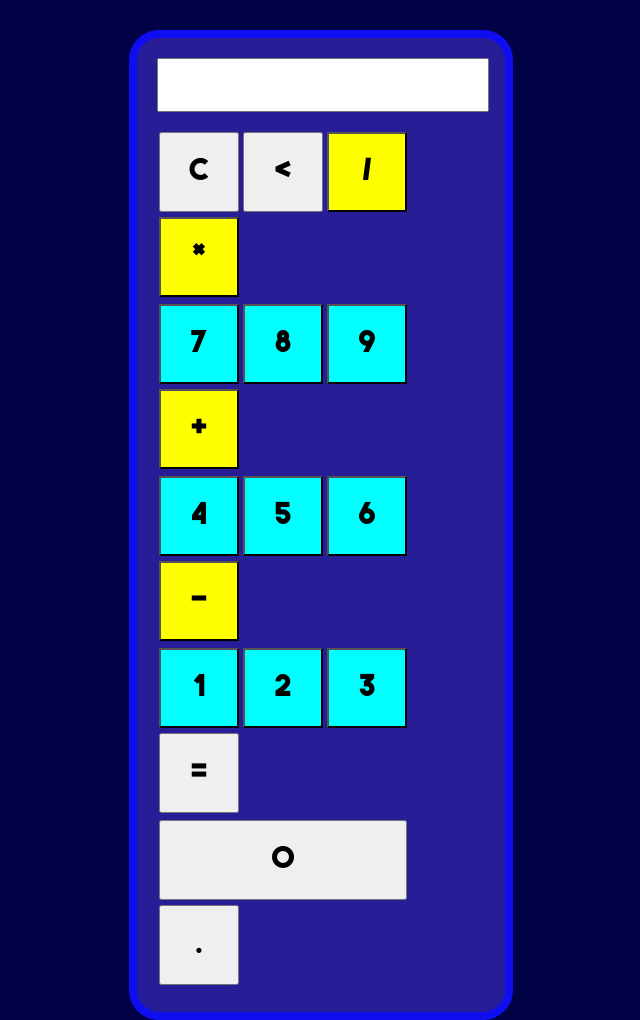
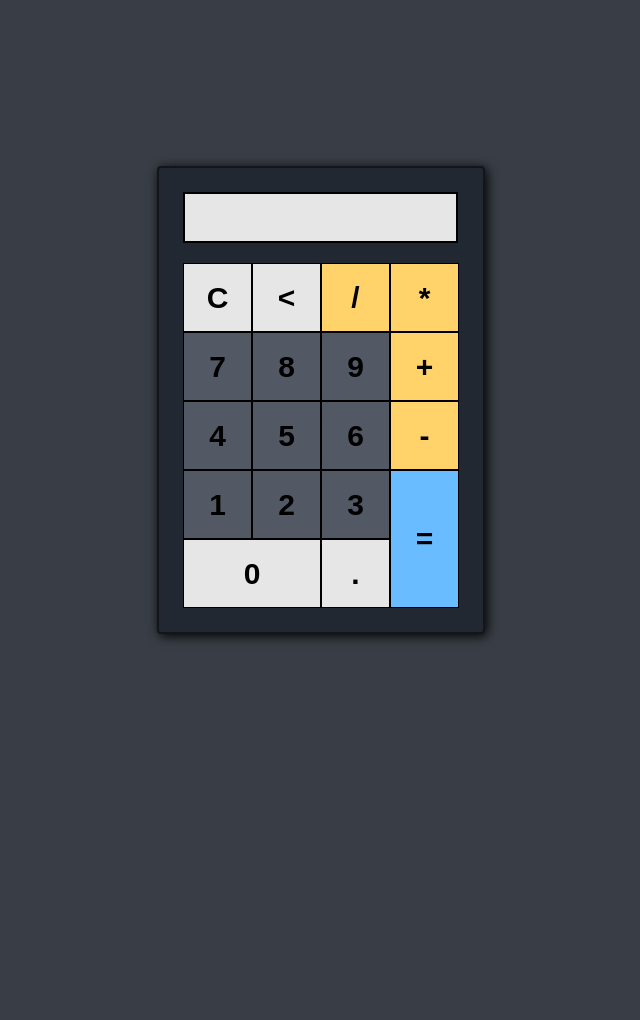
Before and after one commit to brnofranco/calculadora-js, a plain HTML site: page index.html in a window 1280 px wide. Shown: the whole page, without its empty margins (319-959 px from the left). After the commit the page ends 800 px from the top, so only its background shows below. Drawn offline with Linux system fonts and the light colour scheme.

Commit message:
Refatorei toda a vergonha (ou quase)

```diff
--- a/index.html
+++ b/index.html
@@ -1,69 +1,60 @@
 <!DOCTYPE html>
-<html lang="en">
+<html lang="pt-br">
 <head>
     <meta charset="UTF-8">
     <meta name="viewport" content="width=device-width, initial-scale=1.0">
     <title>Calculadora</title>
     <link rel="sortcut icon" href="https://image.flaticon.com/icons/png/512/522/522507.png" type="image/x-icon">
-    <link rel="stylesheet" href="style.css">
-
+    <link rel="stylesheet" href="./styles/style.css">
 </head>
-
-
-<body style="background-color: #010146;">
-
-<div class="borda">
-
-<div class="countainer ">
+<body>
+    <main>
+        <div class="calculator">
+            <div class="content">
                 <form>
                     <input class="textview" id='textview'>
                 </form>
-</div>
-<br>
-<div class="countainer ">
-<table>
-    <td>
-        <input type="button" class='btn ' onclick='c()' value="C" id="ctext">
-        <input type="button" class='btn ' onclick="back()" value="<">
+                <div class="column">
+                    <div class="row">
+                        <input type="button" class='btn btn-al' onclick='c()' value="C" id="ctext">
+                        <input type="button" class='btn btn-al' onclick="back()" value="<">
                         <input type="button" class='btn btn-op' onclick="insert('/')" value="/">
                         <input type="button" class='btn btn-op' onclick="insert('*')" value="*">
-    </td>
-    <tr>
-        <td>
+                    </div>
+                    <div class="row">
                         <input type="button" class='btn btn-num' onclick="insert(7)" value="7">
                         <input type="button" class='btn btn-num' onclick="insert(8)" value="8">
                         <input type="button" class='btn btn-num' onclick="insert(9)" value="9">
                         <input type="button" class='btn btn-op' onclick="insert('+')" value="+">
-        </td>
-    </tr>
-    <tr>
-        <td>
+                    </div>
+                    <div class="row">
                         <input type="button" class='btn btn-num' onclick="insert(4)" value="4">
                         <input type="button" class='btn btn-num' onclick="insert(5)" value="5">
                         <input type="button" class='btn btn-num' onclick="insert(6)" value="6">
                         <input type="button" class='btn btn-op' onclick="insert('-')" value="-">
-        </td>
-    </tr>
-    <tr>
-        <td>
-        <input type="button" class='btn btn-num' onclick="insert(1)" value="1"> </input>
+                    </div>
+                </div>
+                <div class="row">
+                    <div class="column">
+                        <div class="row">
+                            <input type="button" class='btn btn-num' onclick="insert(1)" value="1">
                             <input type="button" class='btn btn-num' onclick="insert(2)" value="2">
                             <input type="button" class='btn btn-num' onclick="insert(3)" value="3">
-        <input type="button" class='btn btn-primary button' onclick='equal()' value="=">
-    </td>
-</tr>
-<tr>
-    <td>
-        <input type='button' class='btn btn-zero button' style='height: 80px; width: 248px' onclick="insert(0)" value='0' id='n0'>
-        <input type='button' class='btn btn-secondary button' onclick="insert('.')" value='.' id='n0'>
-    </td>
-</tr>
-</table>
-
+                        </div>
+                        <div class="row">
+                            <input type='button' class='btn btn-al btn-zero' onclick="insert(0)" value='0' id='n0'>
+                            <input type='button' class='btn btn-al' onclick="insert('.')" value='.' id='n0'>
                         </div>
                     </div>
+                    <div class="row">
+                        <input type="submit" class='btn btn-equal' onclick='equal()' value="=">
+                    </div>
+                </div>
+            </div>
+        </div>
+    </main>
 
-    <script src="main.js"></script>
+    <script src="./js/main.js"></script>
 
 </body>
 </html>
--- a/style.css
+++ /dev/null
@@ -1,49 +0,0 @@
-*{
-	padding: 0;
-	margin: 0;
-}
-
-@font-face{
-    src: url(bold.ttf);
-    font-family: 'TheBold';
-}
-
-.borda{
-    border: 8px solid #0E0EF1;
-    border-radius: 30px;
-    margin-top: 30px;
-    margin-right: 35%;
-    margin-left: 35%;
-    padding: 20px;
-    background-color:#271D96;
-}
-
-.textview{
-    width: 100%;
-    height: 50px;
-    text-align: right;
-    font-size: 50px;
-}
-
-.btn {
-    margin-bottom: 5px;
-    height: 80px;
-    width: 80px;
-    color: black;
-    font-size: 30px;
-    font-weight: bold;
-    font-family: TheBold;
-}
-
-.btn-zero{
-    height: 80px;
-    width: 160px
-}
-
-.btn-num{
-    background-color: cyan;
-}
-
-.btn-op{
-    background-color: yellow;
-}
--- /dev/null
+++ b/styles/style.css
@@ -0,0 +1,109 @@
+* {
+	padding: 0;
+	margin: 0;
+    box-sizing: border-box;
+    font-family: sans-serif;
+}
+
+body {
+    background: #393E46;
+}
+
+main {
+    display: flex;
+    align-items: center;
+    justify-content: center;
+
+    width: 100%;
+    height: 100vh;
+}
+
+.calculator {
+    margin: auto;
+    padding: 24px;
+    border: 2px solid #12151a;
+    background: #222831;
+    border-radius: 4px;
+
+    box-shadow: 2px 2px 12px black;
+}
+
+.content {
+    max-width: 280px;
+}
+
+form {
+    margin-bottom: 20px;
+}
+
+.textview {
+    height: 51px;
+    text-align: right;
+    font-size: 32px;
+    max-width: 275px;
+    padding: 8px;
+
+    border: 2px solid black;
+    background: rgb(230, 230, 230);
+}
+
+.textview:focus {
+    outline: none;
+    border: 2px solid #12151a;
+}
+
+.row {
+    width: 100%;
+    display: flex;
+    flex-direction: row;
+}
+
+.column {
+    width: 100%;
+    display: flex;
+    flex-direction: column;
+}
+
+.btn {
+    height: 69px;
+    width: 69px;
+    color: black;
+    font-size: 30px;
+    font-weight: bold;
+
+    border: 1px solid black;
+    cursor: pointer;
+}
+
+.btn-zero {
+    width: 138px;
+}
+
+.btn-equal {
+    height: 138px;
+    background: #69bcff;
+}
+.btn-equal:hover {
+    background: #376285;
+}
+
+.btn-num {
+    background: #525964;
+}
+.btn-num:hover {
+    background: #34383f;
+}
+
+.btn-op {
+    background: #FFD369;
+}
+.btn-op:hover {
+    background: #816b36;
+}
+
+.btn-al {
+    background: rgb(230, 230, 230);
+}
+.btn-al:hover {
+    background: rgb(196, 196, 196);
+}
```
Also changed, not shown: bold.ttf (deleted), js/main.js (renamed from main.js). Lines whose indentation alone changed are shown as unchanged.
